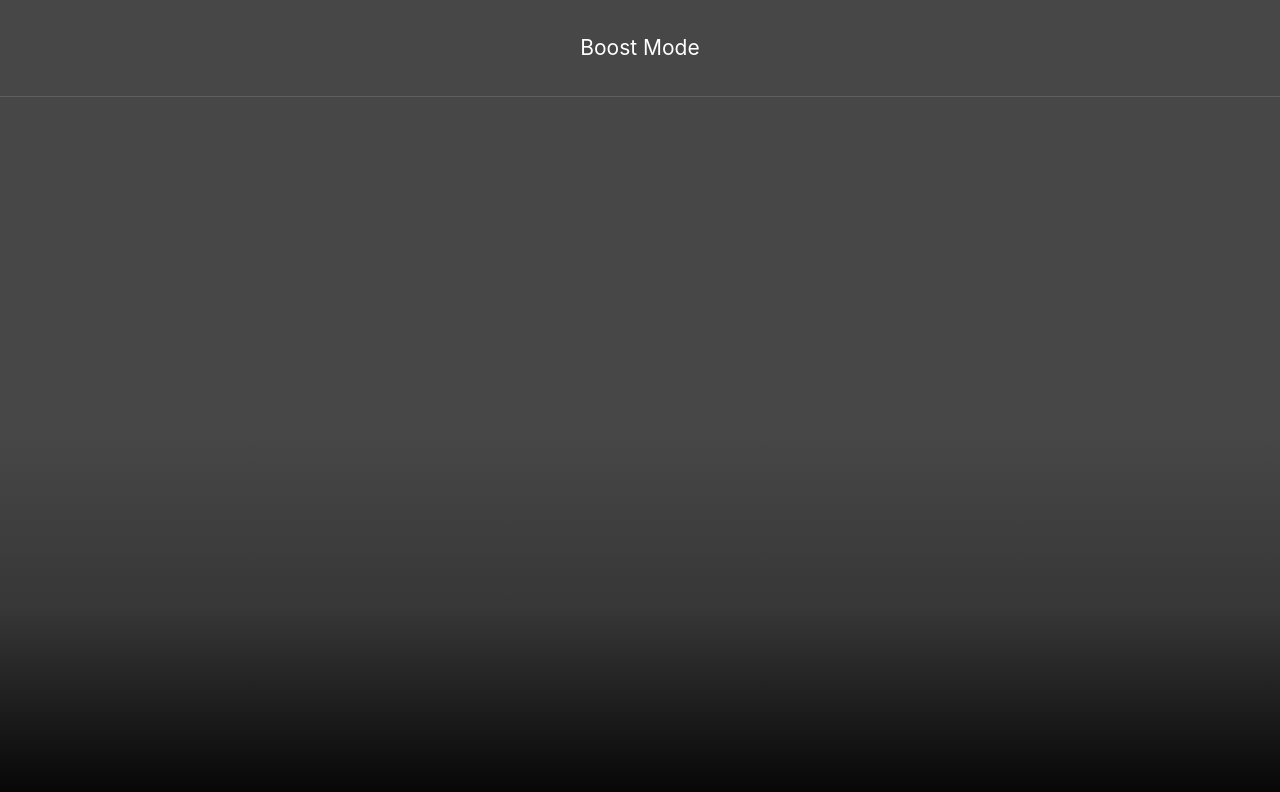
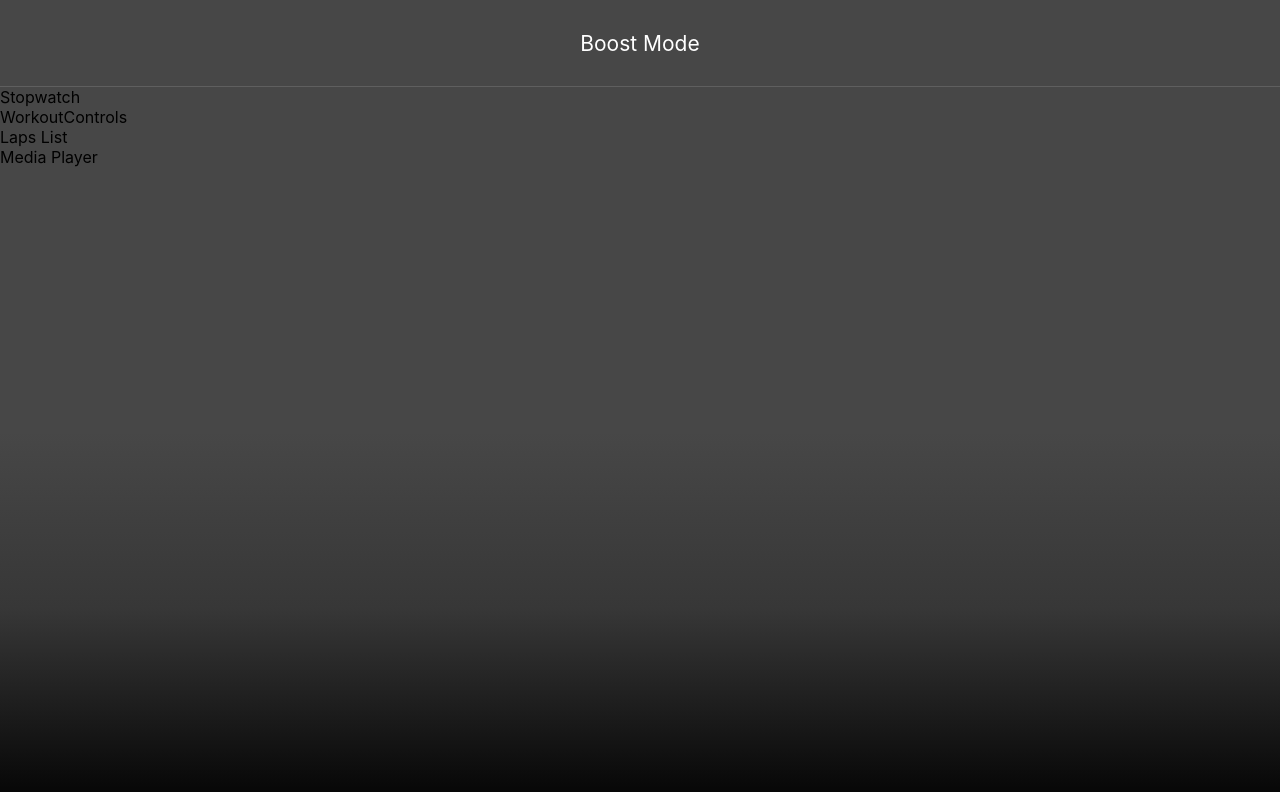
Before and after one commit to nir2002/hiit-booster, a React (Create React App) app: page / in a window 1280 px wide. Shown: the top 792 px of the page. Built offline with nearby package versions, Linux system fonts and the light colour scheme.

Commit message:
main component structure

```diff
--- a/src/App.js
+++ b/src/App.js
@@ -2,6 +2,10 @@ import React, { useState } from 'react';
 import './App.css';
 import Header from './components/Header/Header';
 import styled from '@emotion/styled';
+import StopwatchContainer from './components/containers/StopwatchContainer';
+import WorkoutControls from './components/containers/WorkoutControls';
+import LapsList from './components/containers/LapsList';
+import MediaPlayer from './components/containers/MediaPlayer';
 
 const modes = {
   Warmup: 0,
@@ -20,6 +24,10 @@ function App() {
   return (
     <Main>
       <Header title={modesTitles[mode]} />
+      <StopwatchContainer />
+      <WorkoutControls />
+      <LapsList />
+      <MediaPlayer />
     </Main>
   );
 }
--- /dev/null
+++ b/src/components/containers/LapsList/LapsList.js
@@ -0,0 +1,7 @@
+import React from 'react';
+
+function LapsList() {
+  return <div>Laps List</div>;
+}
+
+export default LapsList;
--- /dev/null
+++ b/src/components/containers/LapsList/index.js
@@ -0,0 +1 @@
+export { default } from './LapsList';
--- /dev/null
+++ b/src/components/containers/MediaPlayer/MediaPlayer.js
@@ -0,0 +1,7 @@
+import React from 'react';
+
+function MediaPlayer() {
+  return <div>Media Player</div>;
+}
+
+export default MediaPlayer;
--- /dev/null
+++ b/src/components/containers/MediaPlayer/index.js
@@ -0,0 +1 @@
+export { default } from './MediaPlayer';
--- /dev/null
+++ b/src/components/containers/StopwatchContainer/StopwatchContainer.js
@@ -0,0 +1,7 @@
+import React from 'react';
+
+function StopwatchContainer() {
+  return <div>Stopwatch</div>;
+}
+
+export default StopwatchContainer;
--- /dev/null
+++ b/src/components/containers/StopwatchContainer/index.js
@@ -0,0 +1 @@
+export { default } from './StopwatchContainer';
--- /dev/null
+++ b/src/components/containers/WorkoutControls/WorkoutControls.js
@@ -0,0 +1,7 @@
+import React from 'react';
+
+function WorkoutControls() {
+  return <div>WorkoutControls</div>;
+}
+
+export default WorkoutControls;
--- /dev/null
+++ b/src/components/containers/WorkoutControls/index.js
@@ -0,0 +1 @@
+export { default } from './WorkoutControls';
```
